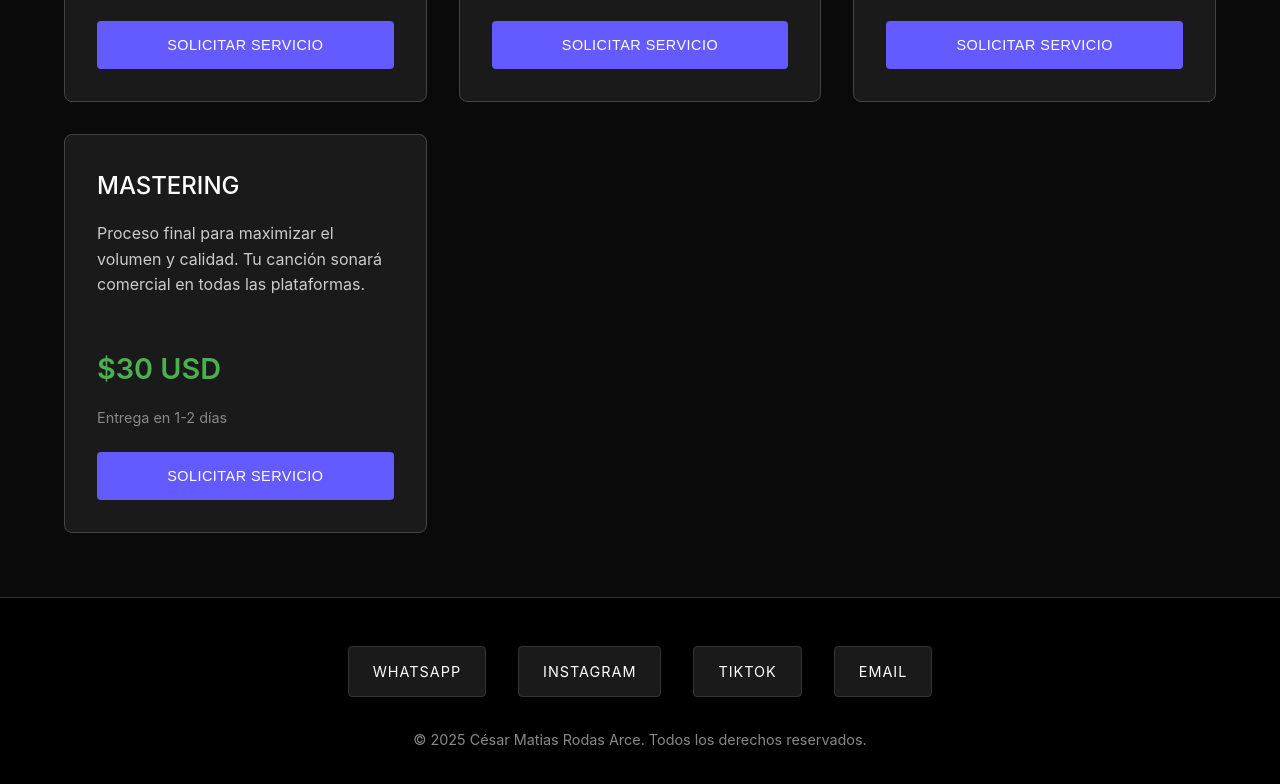
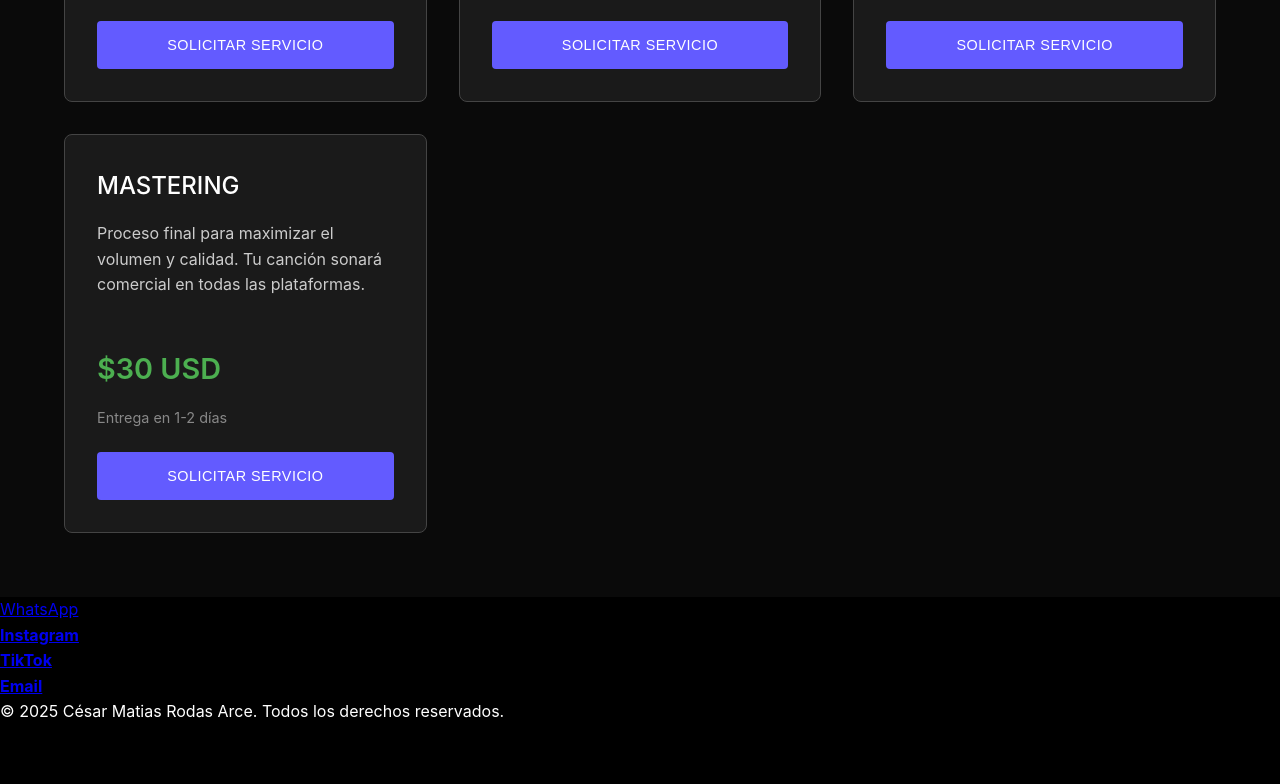
Before and after one commit to matirodas50-eng/prodby-MTR, a plain HTML site: page index.html in a window 1280 px wide. Shown: the part 3558-4342 px from the top of the page. After the commit the page ends 4283 px from the top, so only its background shows below. Drawn offline with Linux system fonts and the light colour scheme; a script that the page names is missing.

Commit message:
Update index.html

```diff
--- a/index.html
+++ b/index.html
@@ -609,15 +609,15 @@
     </div>
 
     <!-- Footer con ID para el enlace de Contacto -->
-    <footer class="footer" id="contact">
-        <div class="social-links">
-            <a href="https://wa.me/595983775018" target="_blank">WhatsApp</a>
-            <a href="https://instagram.com/matiasropy" target="_blank">Instagram</a>
-            <a href="https://tiktok.com/@matiasrodas_" target="_blank">TikTok</a>
-            <a href="mailto:matirodas50@gmail.com">Email</a>
-        </div>
-        <p class="copyright">&copy; 2025 César Matias Rodas Arce. Todos los derechos reservados.</p>
-    </footer>
+<footer>
+    <div>
+        <a href="https://wa.me/595983775018" target="_blank">WhatsApp</a><br>
+        <a href="https://instagram.com/matiasropy" target="_blank"><strong>Instagram</strong></a><br>
+        <a href="https://tiktok.com/@matiasrodas_" target="_blank"><strong>TikTok</strong></a><br>
+        <a href="mailto:matirodas50@gmail.com"><strong>Email</strong></a>
+    </div>
+    <p>© 2025 César Matias Rodas Arce. Todos los derechos reservados.</p>
+</footer>
 
     <script>
         // Stripe
```
